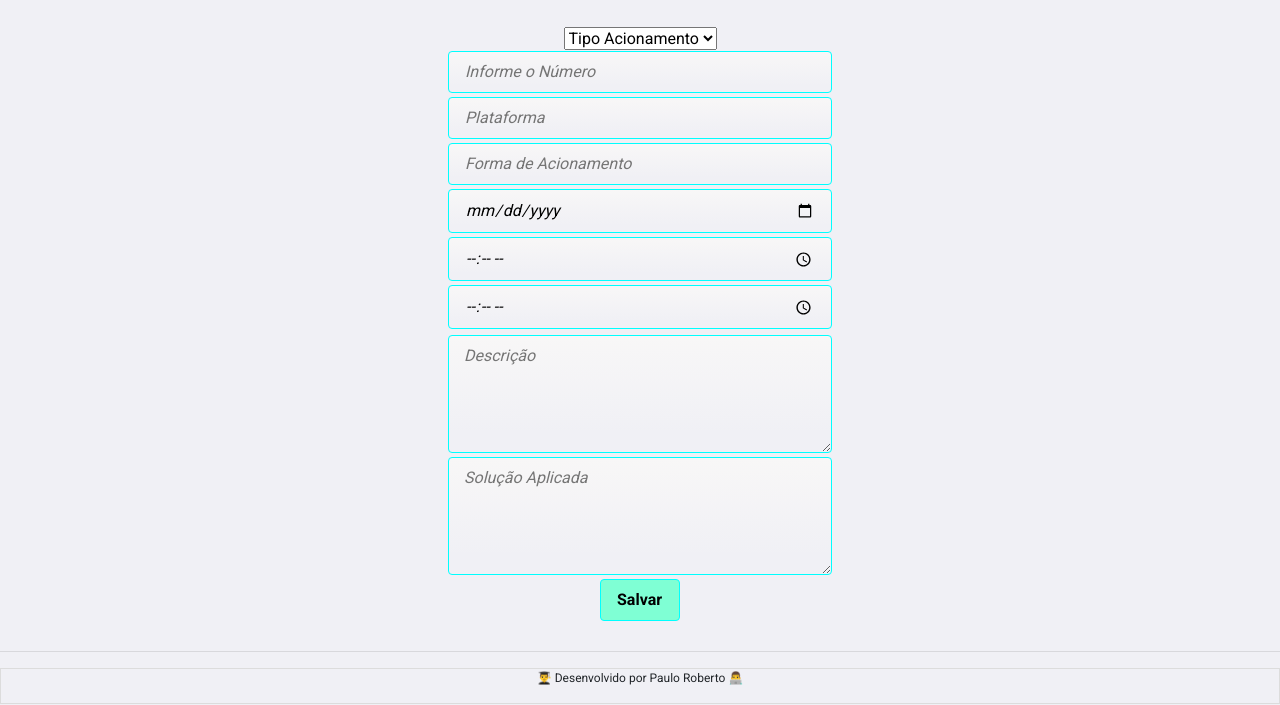
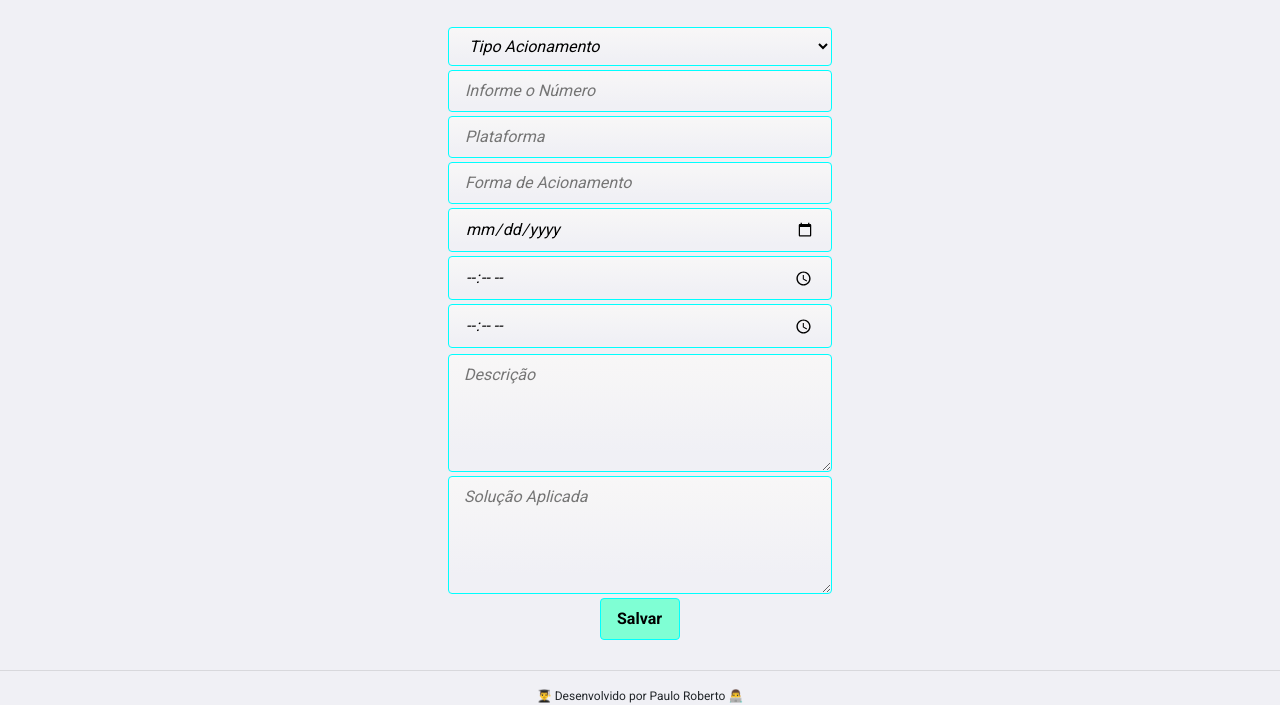
Before and after one commit to prvsantos/primeiro_projeto, a plain HTML site: page index.html in a window 1280 px wide. Shown: the part 351-1056 px from the top of the page. Drawn offline with nearby package versions, Linux system fonts and the light colour scheme.

Commit message:
ajuste no footer

```diff
--- a/style.css
+++ b/style.css
@@ -31,13 +31,14 @@ header p {
 }
 
 /* FORM */
-form {
+.form {
 
     width: 30%;
     margin: 30px auto;
 }
 
-form input {
+.form input,
+select {
     font-style: italic;
     /* largura do campo */
     width: 100%;
@@ -52,7 +53,8 @@ form input {
     border-radius: 4px;
     /* adicionando umq borda sólida */
     border: 1px aqua solid;
-    background: linear-gradient(180deg, #F8F7F7 0%, rgba(239, 237, 237, 0) 84.38%);
+    /* aplicando degradê nas cores */
+    background: linear-gradient(180deg, #F8F7F7 0%, rgba(240, 108, 108, 0) 84.38%);
     border-radius: 4px;
 }
 
@@ -70,7 +72,7 @@ form input {
     box-sizing: border-box;
 }
 
-form button {
+.form button {
     display: flex;
     width: 80px;
     margin: auto;
@@ -82,9 +84,8 @@ form button {
 }
 
 /* FOOTER */
+
 footer {
-    margin-top: auto;
-    padding-bottom: 16px;
     font-size: 12px;
-    border: 1px solid #dcdcdc;
+
 }
```
